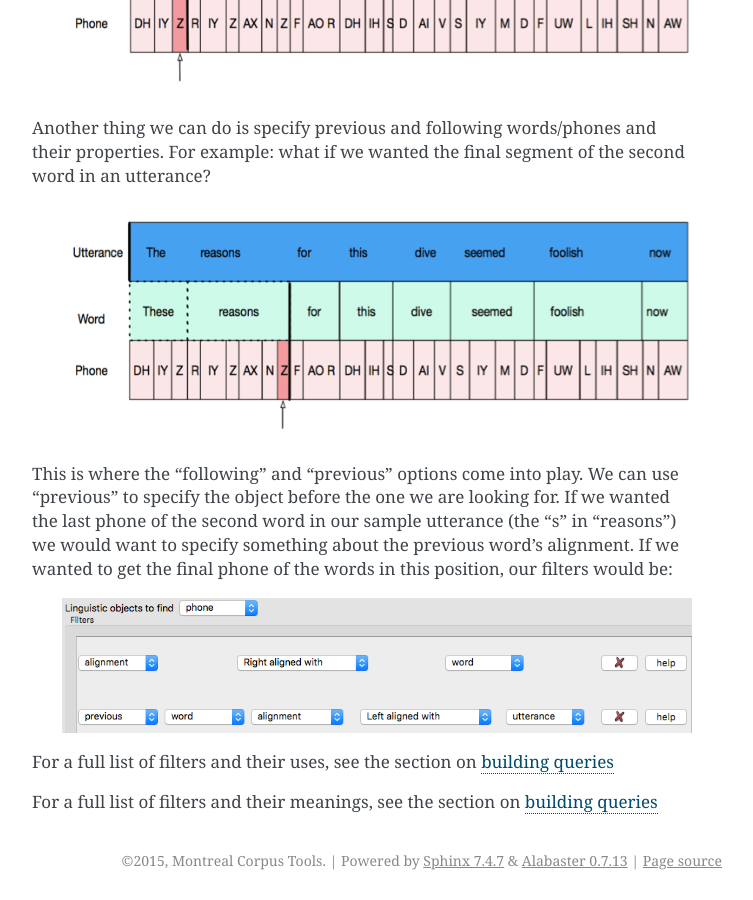
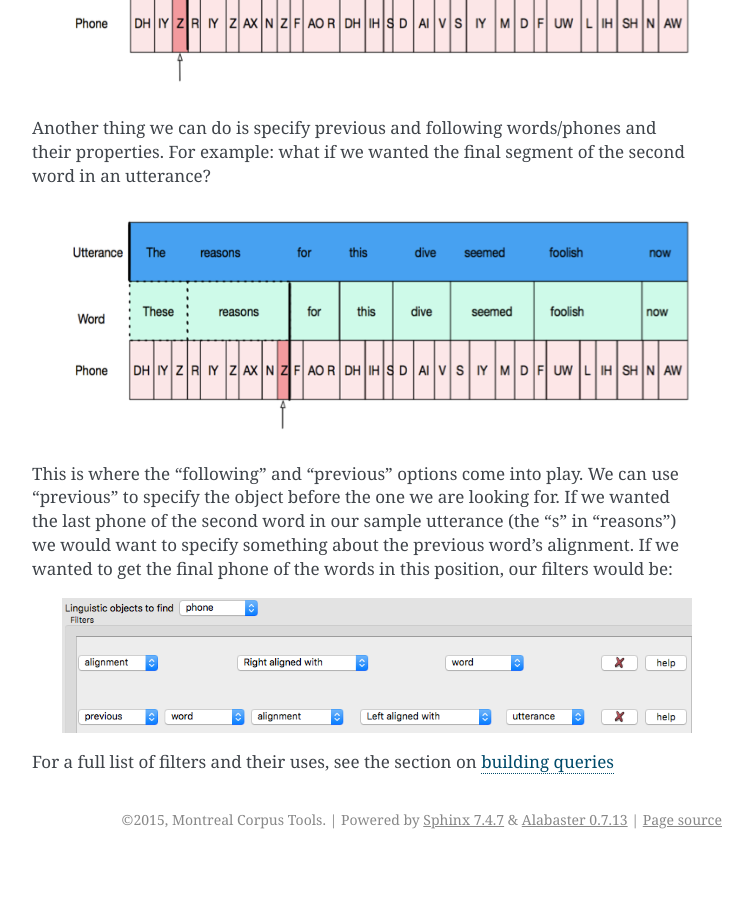
Before and after one commit to MontrealCorpusTools/speechcorpustools, a Sphinx documentation site: the page built from docs/source/additional/filters.rst, in a window 1280 px wide and 900 px high, scrolled down 3019 px. Shown: the whole window, without its empty margins (388-1141 px from the left). Built offline with Sphinx 7.4.7, drawn with Linux system fonts in a browser that asks for light colours; pages that are not in the unit, such as notebooks, are missing from menus; after the commit the page ends 3878 px from its top, so only the background shows below that.

Commit message:
removed duplicate line

```diff
--- a/docs/source/additional/filters.rst
+++ b/docs/source/additional/filters.rst
@@ -110,6 +110,3 @@ This is where the "following" and "previous" options come into play. We can use
 
 
 For a full list of filters and their uses, see the section on `building queries <http://sct.readthedocs.io/en/latest/additional/buildingqueries.html>`_
-
-
-For a full list of filters and their meanings, see the section on `building queries <http://sct.readthedocs.io/en/latest/additional/buildingqueries.html>`_
```
